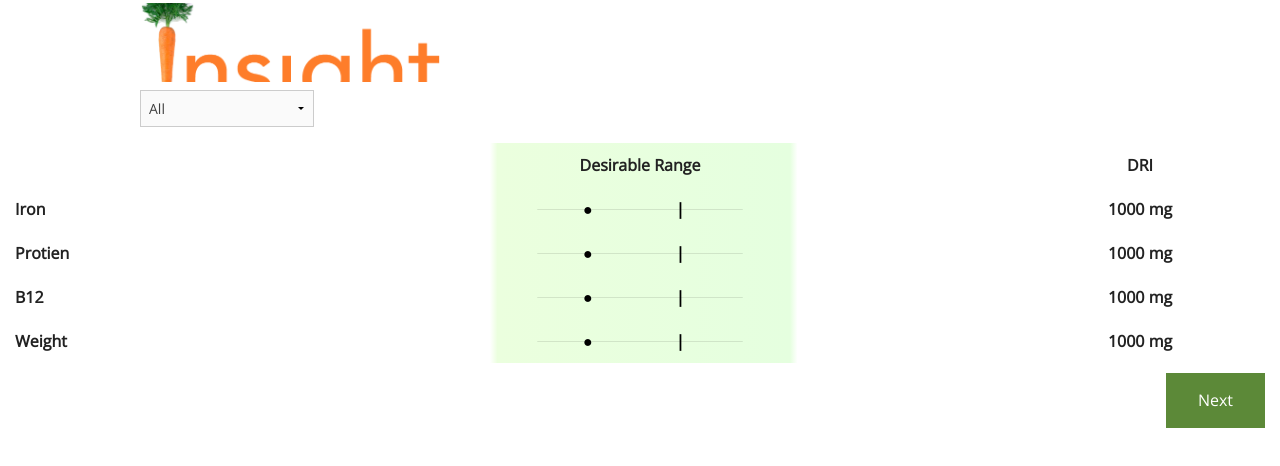
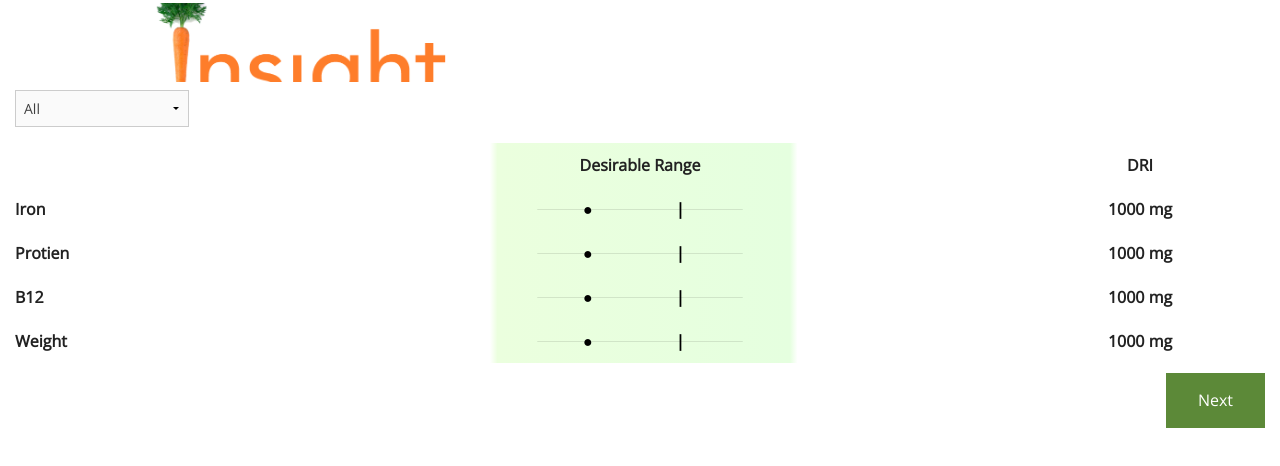
Before and after one commit to Dr-Ace/personal_nutrition, a website: page profile.html in a window 1280 px wide. Drawn offline with nearby package versions, Linux system fonts and the light colour scheme.

Commit message:
updating padding

```diff
--- a/profile.html
+++ b/profile.html
@@ -63,12 +63,12 @@
   </head>
   <body id="profile">
     <div class="row">
-      <div class="large-12">
+      <div class="large-12 column">
         <h1>optika</h1>
       </div>
     </div>
 
-    <div class="row">
+    <div class="row column">
       <select name="" id="showResults">
         <option value="all" selected>All</option>
         <option value="severeModerate">Severe and Moderate</option>
```
